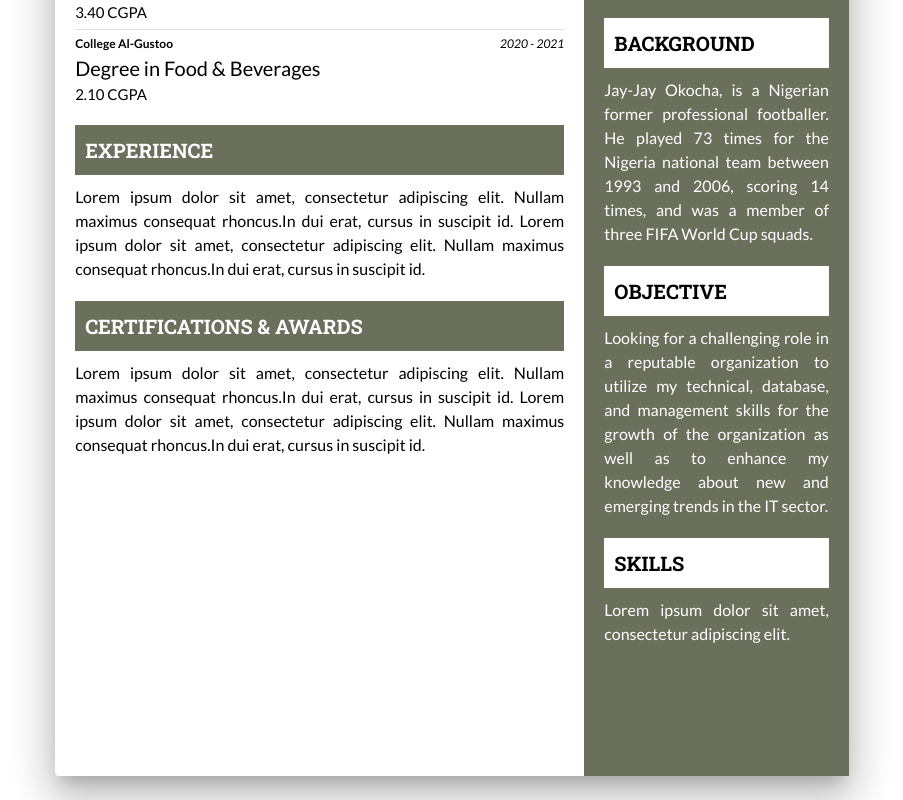
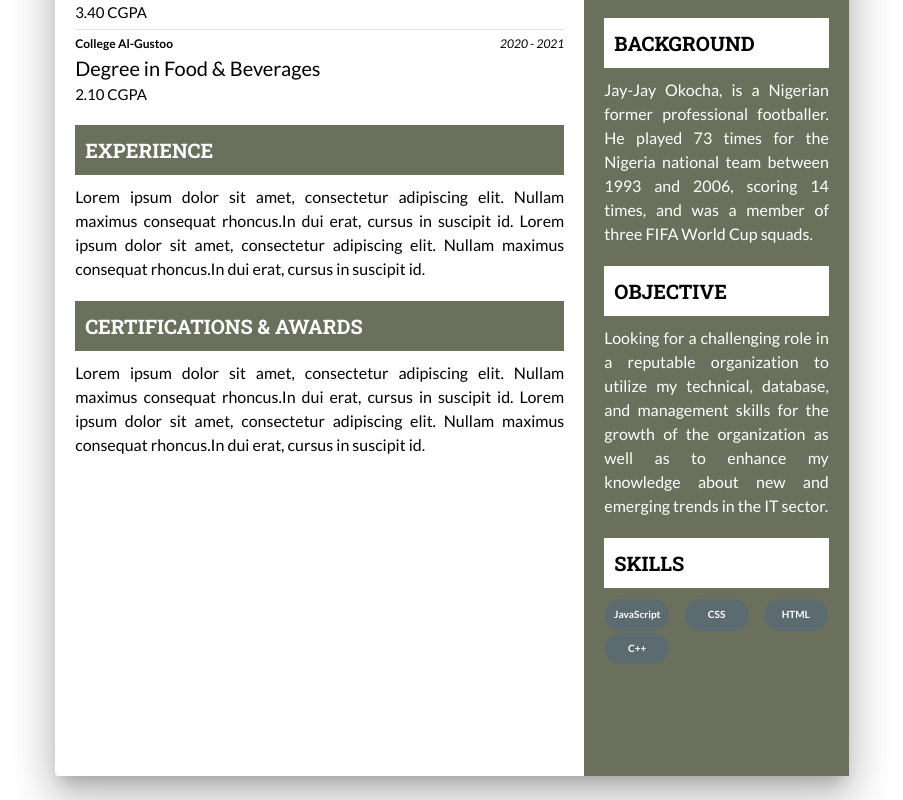
Before and after one commit to naim114/build-a-resume, a React (Create React App) app: page / in a window 1280 px wide. Shown: the part 435-1235 px from the top of the page, without its empty margins (188-1091 px from the left). Built offline with nearby package versions, Linux system fonts and the light colour scheme; a web font is replaced by a local one.

Commit message:
Render skill badge

```diff
--- a/src/App.js
+++ b/src/App.js
@@ -104,7 +104,8 @@ function MyApp() {
     setOpenMain(false);
   };
 
-  // Default Text
+  // State Handling
+  // Personal Details
   const [txtImageURL, setTxtImageURL] = React.useState("https://iasbaba.com/wp-content/uploads/2022/03/61bddfe00d030_default_man_photo.jpg");
   const [txtName, setTxtName] = React.useState("Giannis Antetokoumpo Jay-Jay Okocha");
   const [txtRole, setTxtRole] = React.useState("Content Creator");
@@ -114,6 +115,7 @@ function MyApp() {
   const [txtBackground, setTxtBackground] = React.useState("Jay-Jay Okocha, is a Nigerian former professional footballer. He played 73 times for the Nigeria national team between 1993 and 2006, scoring 14 times, and was a member of three FIFA World Cup squads. ");
   const [txtObjective, setTxtObjective] = React.useState("Looking for a challenging role in a reputable organization to utilize my technical, database, and management skills for the growth of the organization as well as to enhance my knowledge about new and emerging trends in the IT sector.");
 
+  // Education
   const [eduList, setEduList] = React.useState([
     {
       institute: "MIT, University",
@@ -131,14 +133,14 @@ function MyApp() {
     }
   ]);
 
-  // remove item from education
+  // Remove item from education
   const removeItemEdu = (index) => {
     console.log("Deleting " + eduList[index]["institute"]);
     setEduList(eduList.filter((o, i) => index !== i));
     alert("Deleted " + eduList[index]["institute"]);
   };
 
-  // edit item from education
+  // Edit item from education
   const editItemEdu = (index, name, value) => {
     console.log("Editing " + eduList[index]["institute"]);
     const newList = eduList.map((k, v) => {
@@ -156,6 +158,9 @@ function MyApp() {
     });
     setEduList(newList);
   };
+
+  // Skills
+  const [skillList, setSkillList] = React.useState(['JavaScript', 'CSS', 'HTML', 'C++']);
 
   // Modal state
   // Personal Modal
@@ -301,6 +306,7 @@ function MyApp() {
               background={txtBackground}
               objective={txtObjective}
               eduList={eduList}
+              skillList={skillList}
             />
           </Container>
         </Main>
--- a/src/components/A4Paper.components.js
+++ b/src/components/A4Paper.components.js
@@ -1,5 +1,5 @@
 import * as React from 'react';
-import { List, Typography, useTheme } from '@mui/material';
+import { Container, List, Typography, useTheme } from '@mui/material';
 import Paper from '@mui/material/Paper';
 import Grid from '@mui/material/Grid';
 import { Avatar } from '@mui/material';
@@ -10,11 +10,13 @@ import PhoneIcon from '@mui/icons-material/Phone';
 import AlternateEmailIcon from '@mui/icons-material/AlternateEmail';
 import PlaceIcon from '@mui/icons-material/Place';
 import EducationListItem from './EducationListItem';
+import SkillBadge from './SkillBadge';
 
 function A4Paper(props) {
     const theme = useTheme();
 
     const eduList = props.eduList;
+    const skillList = props.skillList;
 
     return (
         <div>
@@ -72,8 +74,6 @@ function A4Paper(props) {
                         />
                         <List style={{ padding: 0 }}>
                             {eduList.map((key, value) => {
-                                // console.log(value + " " + eduList.length);
-
                                 return (
                                     <div key={value}>
                                         <EducationListItem
@@ -82,7 +82,7 @@ function A4Paper(props) {
                                             startDate={key['startDate']}
                                             endDate={key['endDate']}
                                             score={key['score']}
-                                            isLastArray={(value + 1) == eduList.length}
+                                            isLastArray={(value + 1) === eduList.length}
                                         />
 
                                     </div>
@@ -151,9 +151,20 @@ function A4Paper(props) {
                             {props.objective}
                         </Typography>
                         <BorderedSubtitle title="SKILLS" marginTop="20px" marginBottom="10px" />
-                        <Typography variant="p" component="p" textAlign={'justify'} color={'white'}>
-                            {"Lorem ipsum dolor sit amet, consectetur adipiscing elit."}
-                        </Typography>
+                        <Grid
+                            container
+                            direction="row"
+                            justifyContent="space-between"
+                            alignItems="center"
+                        >
+                            {skillList.map((item) => {
+                                return (
+                                    <SkillBadge
+                                        label={item}
+                                    />
+                                );
+                            })}
+                        </Grid>
                     </Grid>
                 </Grid>
             </Paper>
--- /dev/null
+++ b/src/components/SkillBadge.js
@@ -0,0 +1,28 @@
+import React from 'react';
+import Button from '@mui/material/Button';
+import { useTheme } from '@mui/material';
+
+function SkillBadge(props) {
+    const theme = useTheme();
+
+    return (
+        <Button
+            disabled
+            variant="contained"
+            style={{
+                borderRadius: 20,
+                backgroundColor: '#5C6B70',
+                color: 'white',
+                fontSize: 10,
+                padding: 7,
+                fontWeight: 'bold',
+                textTransform: 'none',
+                margin: 1
+            }}
+        >
+            {props.label}
+        </Button>
+    );
+}
+
+export default SkillBadge;
```
Also changed, not shown: src/assets/images/08.jpg (deleted).
